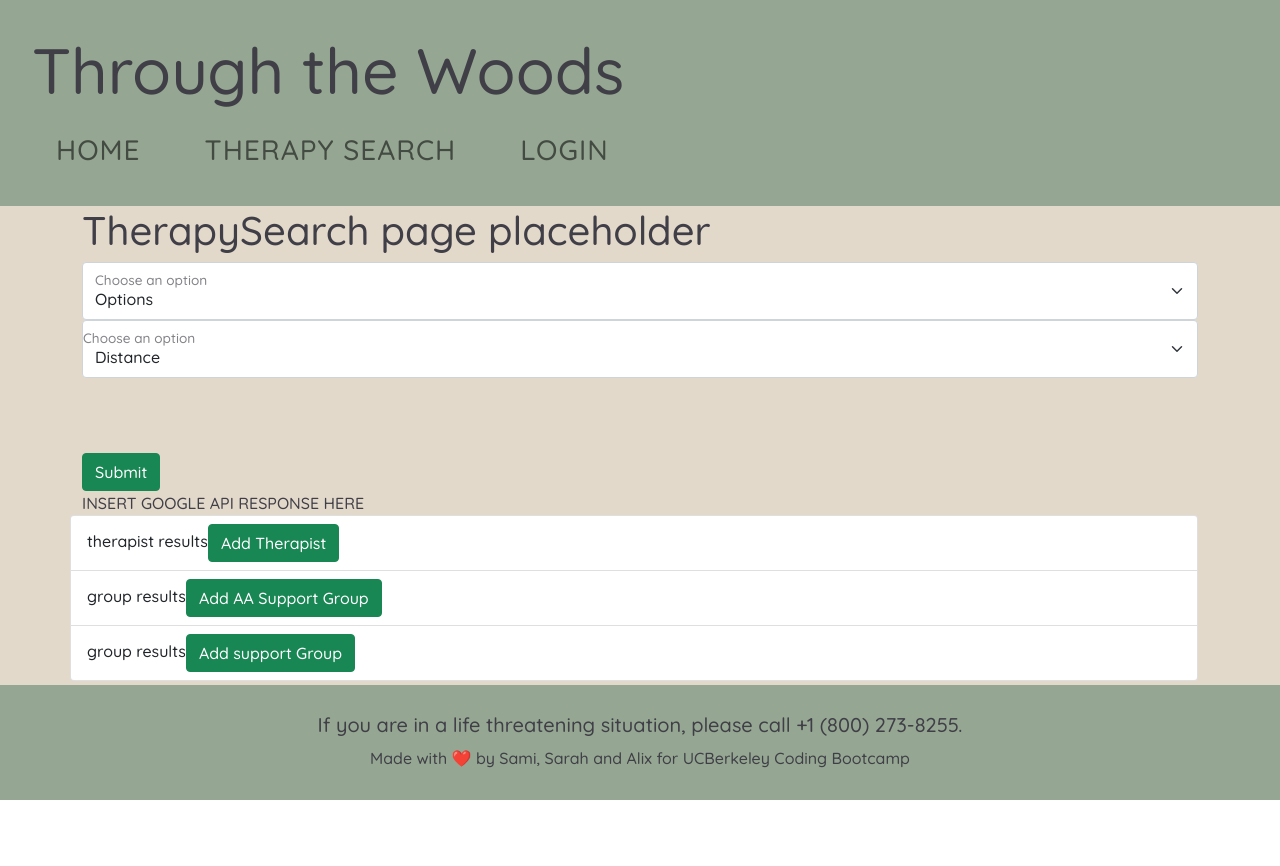
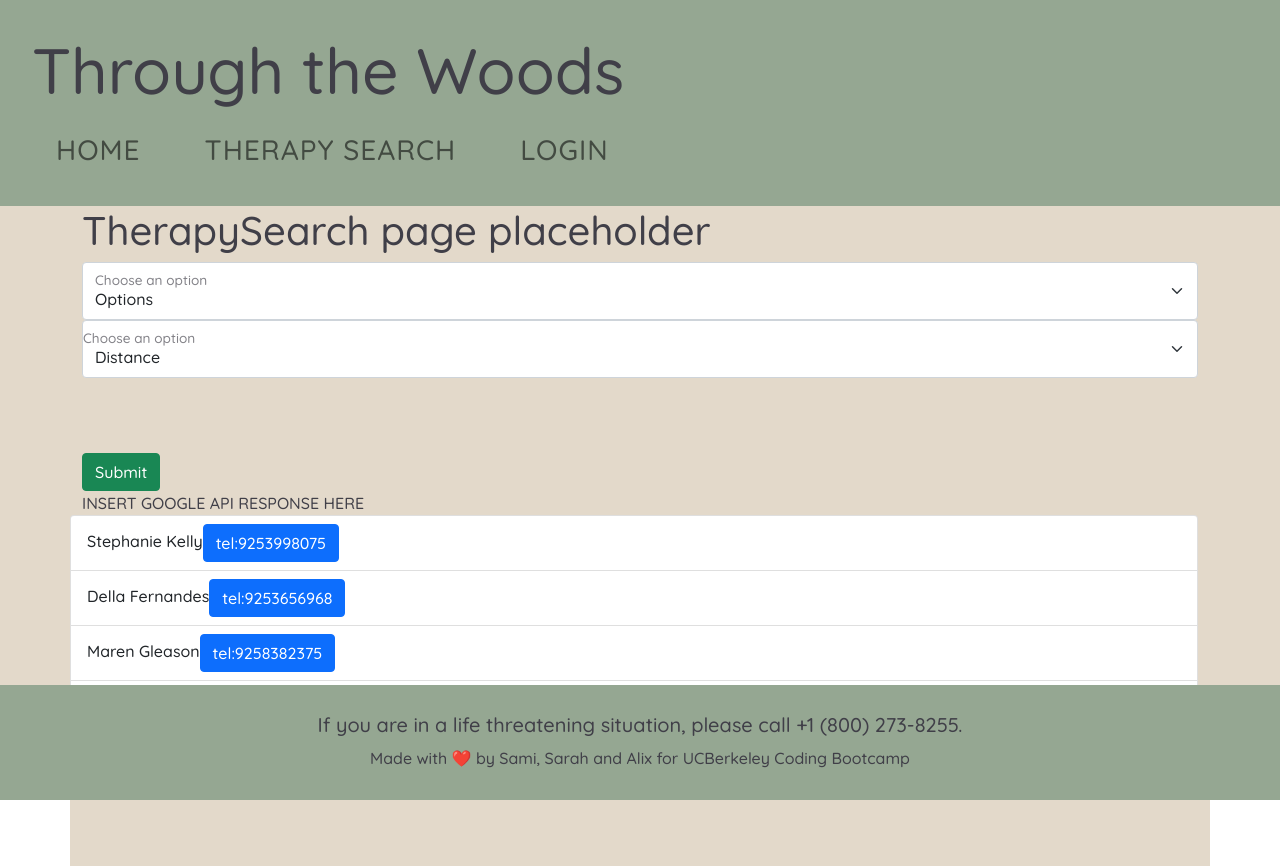
Before and after one commit to samikhawja/project_three, a React (Create React App) app in the folder client/: page /therapy in a window 1280 px wide. Before the commit the page ends 800 px from the top, so only its background shows below. Built offline with nearby package versions, Linux system fonts and the light colour scheme.

Commit message:
mapped, just like daniel said 'easy'

```diff
--- a/client/src/pages/TherapySearch.js
+++ b/client/src/pages/TherapySearch.js
@@ -11,6 +11,7 @@ import "./../App.css";
 import React, { useEffect } from "react";
 import { useLazyQuery } from "@apollo/client";
 import { SEARCH } from "../utils/queries";
+import { therapist } from "../utils/data"
 
 const myStyle = {
   color: "#403F48",
@@ -61,9 +62,9 @@ function TherapySearch() {
               >
                 <Form.Select aria-label="Floating label select example">
                   <option>Distance</option>
-                  <option value="1">miles</option>
-                  <option value="2">miles</option>
-                  <option value="3">miles</option>
+                  <option value="1">10 miles</option>
+                  <option value="2">20 miles</option>
+                  <option value="3">30 miles</option>
                 </Form.Select>
               </FloatingLabel>
             </Row>
@@ -71,18 +72,12 @@ function TherapySearch() {
             <Row>
               <Col>INSERT GOOGLE API RESPONSE HERE</Col>
               <ListGroup>
+              {therapist.map((therapy) =>(
                 <ListGroup.Item action href="#link1">
-                  therapist results
-                  <Button variant="success">Add Therapist</Button>{" "}
+                  {therapy.name}
+                  <Button href={therapy.phone}>{therapy.phone}</Button>{" "}
                 </ListGroup.Item>
-                <ListGroup.Item action href="#link2">
-                  group results
-                  <Button variant="success">Add AA Support Group</Button>{" "}
-                </ListGroup.Item>
-                <ListGroup.Item action href="#link3">
-                  group results
-                  <Button variant="success">Add support Group</Button>{" "}
-                </ListGroup.Item>
+              ))}
               </ListGroup>
             </Row>
           </Form>
--- /dev/null
+++ b/client/src/utils/data.js
@@ -0,0 +1,83 @@
+export const aa = [
+    {
+      name: "Tri-Valley Fellowship AA",
+      number: 9254639899,
+      phone: "tel:9254639899"
+    },
+    {
+      name: "Alcoholics Anonymous",
+      number: 5104312228,
+      phone: "tel:5104312228"
+    },
+    {
+      name: "Five Cities Fellowship",
+      number: 5104368651,
+      phone: "tel:5104368651"
+    },
+    {
+      name: "Al-Anon & Al-Ateen",
+      number: 5102762270,
+      phone: "tel:5102762270"
+    },
+    {
+      name: "East Bay Intergroup Inc",
+      number: 5108398900,
+      phone: "tel:5108398900"
+    },
+];
+
+export const therapist = [
+    {
+      name: "Stephanie Kelly",
+      number: 9253998075,
+      phone: "tel:9253998075"
+    },
+    {
+      name: "Della Fernandes",
+      number: 9253656968,
+      phone: "tel:9253656968"
+    },
+    {
+      name: "Maren Gleason",
+      number: 9258382375,
+      phone: "tel:9258382375"
+    },
+    {
+      name: "Linda J. Engelman",
+      number: 9252951036,
+      phone: "tel:9252951036"
+    },
+    {
+      name: "Lazure Linda",
+      number: 9252951036,
+      phone: "tel:9252951036"
+    },
+];
+
+export const rehab = [
+    {
+      name: "Pathways",
+      number: 9253508366,
+      phone: "tel:9253508366"
+    },
+    {
+      name: "Evolve Treatment Centers",
+      number: 9253200735,
+      phone: "tel:9253200735"
+    },
+    {
+      name: "Encourage Rehab",
+      number: 8336000212,
+      phone: "tel:8336000212"
+    },
+    {
+      name: "Nathans Detox Helpline",
+      number: 9253034148,
+      phone: "tel:9253034148"
+    },
+    {
+      name: "Healing Way Recovery Centers",
+      number: 9255264041,
+      phone: "tel:9255264041"
+    },
+];
```
Also changed, not shown: 2 other files (tests, documents, lock files or other folders).
